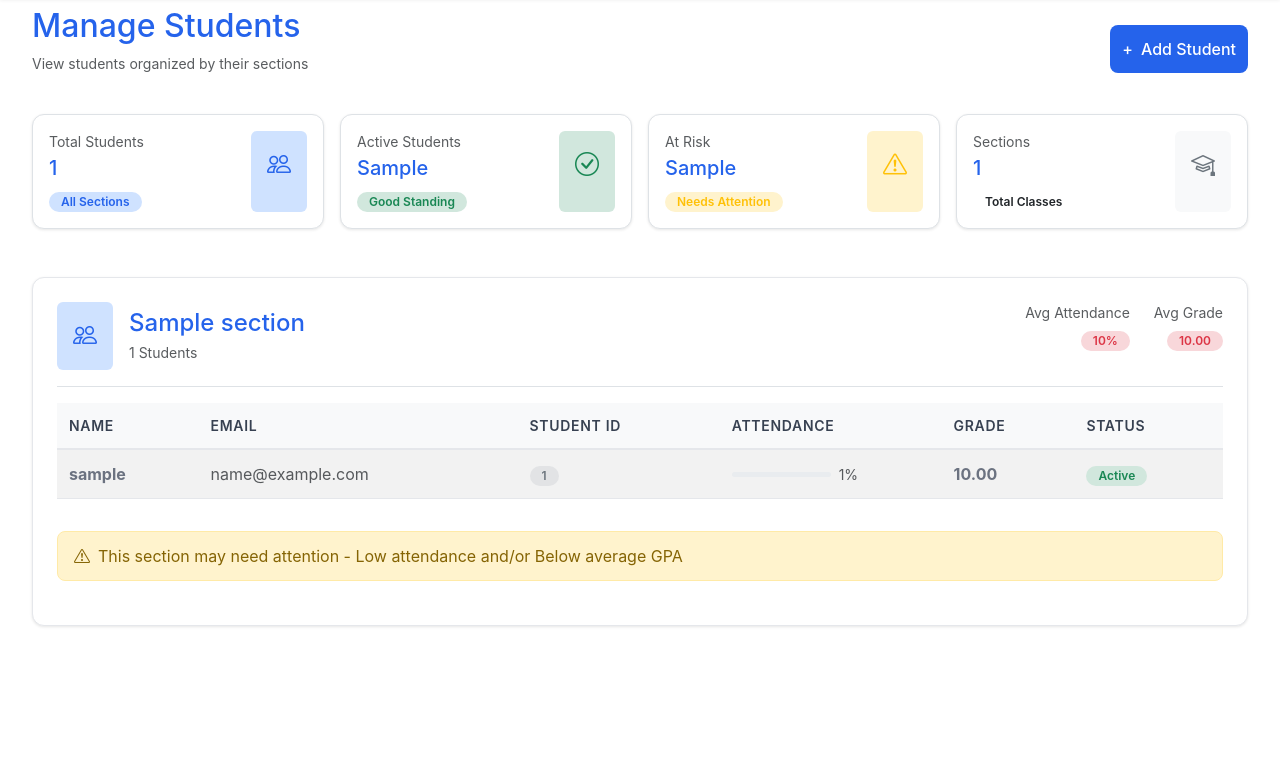
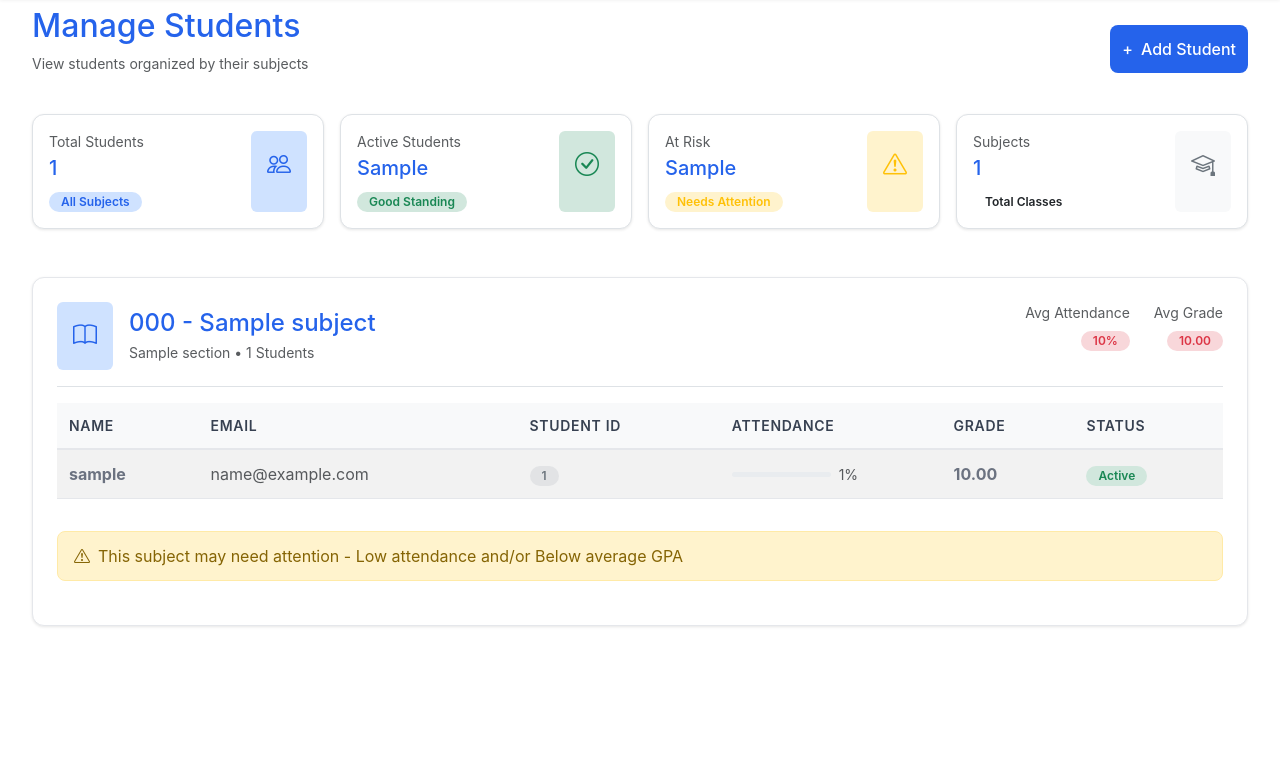
Before and after one commit to ramisys/ADS-EduLog, a Django app: template teachers/templates/teachers/students.html in a window 1280 px wide. Shown: the part 81-864 px from the top of the page. Run offline with Django 3.2, Linux system fonts and the light colour scheme; the template is opened without the code that fills it: most values are stand-ins (such as "Sample title", 1, 10 or a date in 2020).

Commit message:
Updated the students page organized by subjects instead of sections

```diff
--- a/teachers/templates/teachers/students.html
+++ b/teachers/templates/teachers/students.html
@@ -7,7 +7,7 @@
     <div class="d-flex justify-content-between align-items-center mb-4">
         <div>
             <h2 class="text-primary">Manage Students</h2>
-            <p class="text-muted small">View students organized by their sections</p>
+            <p class="text-muted small">View students organized by their subjects</p>
         </div>
         <button class="btn btn-primary d-flex align-items-center">
             <span class="me-2">+</span> Add Student
@@ -23,7 +23,7 @@
                     <div>
                         <p class="text-muted small mb-1">Total Students</p>
                         <h5 class="text-primary">{{ total_students }}</h5>
-                        <span class="badge bg-primary-subtle text-primary">All Sections</span>
+                        <span class="badge bg-primary-subtle text-primary">All Subjects</span>
                     </div>
                     <div class="bg-primary-subtle p-3 rounded">
                         <i class="bi bi-people fs-4 text-primary"></i>
@@ -66,8 +66,8 @@
             <div class="card p-3 border">
                 <div class="d-flex justify-content-between">
                     <div>
-                        <p class="text-muted small mb-1">Sections</p>
-                        <h5 class="text-primary">{{ total_sections }}</h5>
+                        <p class="text-muted small mb-1">Subjects</p>
+                        <h5 class="text-primary">{{ total_subjects }}</h5>
                         <span class="badge bg-purple-subtle text-dark">Total Classes</span>
                     </div>
                     <div class="bg-light p-3 rounded">
@@ -79,37 +79,37 @@
 
     </div>
 
-    <!-- Sections -->
-    {% if sections %}
-    {% for section_data in sections %}
+    <!-- Subjects -->
+    {% if subjects %}
+    {% for subject_data in subjects %}
     <div class="card p-4 mt-4">
 
-        <!-- Section Header -->
+        <!-- Subject Header -->
         <div class="d-flex justify-content-between pb-3 border-bottom mb-3">
             <div class="d-flex align-items-center gap-3">
                 <div class="bg-primary-subtle p-3 rounded">
-                    <i class="bi bi-people fs-4 text-primary"></i>
+                    <i class="bi bi-book fs-4 text-primary"></i>
                 </div>
                 <div>
-                    <h4 class="text-primary mb-1">{{ section_data.section.name }}</h4>
-                    <p class="text-muted small mb-0">{{ section_data.student_count }} Students</p>
+                    <h4 class="text-primary mb-1">{{ subject_data.subject.code }} - {{ subject_data.subject.name }}</h4>
+                    <p class="text-muted small mb-0">{{ subject_data.subject.section.name }} • {{ subject_data.student_count }} Students</p>
                 </div>
             </div>
 
             <div class="d-flex gap-4">
                 <div class="text-end">
                     <p class="text-muted small mb-1">Avg Attendance</p>
-                    <span class="badge {% if section_data.avg_attendance >= 80 %}bg-success-subtle text-success{% elif section_data.avg_attendance >= 70 %}bg-warning-subtle text-warning{% else %}bg-danger-subtle text-danger{% endif %}">{{ section_data.avg_attendance }}%</span>
+                    <span class="badge {% if subject_data.avg_attendance >= 80 %}bg-success-subtle text-success{% elif subject_data.avg_attendance >= 70 %}bg-warning-subtle text-warning{% else %}bg-danger-subtle text-danger{% endif %}">{{ subject_data.avg_attendance }}%</span>
                 </div>
                 <div class="text-end">
                     <p class="text-muted small mb-1">Avg Grade</p>
-                    <span class="badge {% if section_data.avg_gpa >= 80 %}bg-primary-subtle text-primary{% elif section_data.avg_gpa >= 70 %}bg-warning-subtle text-warning{% else %}bg-danger-subtle text-danger{% endif %}">{{ section_data.avg_gpa|floatformat:2 }}</span>
+                    <span class="badge {% if subject_data.avg_gpa >= 80 %}bg-primary-subtle text-primary{% elif subject_data.avg_gpa >= 70 %}bg-warning-subtle text-warning{% else %}bg-danger-subtle text-danger{% endif %}">{{ subject_data.avg_gpa|floatformat:2 }}</span>
                 </div>
             </div>
         </div>
 
         <!-- Students Table -->
-        {% if section_data.students %}
+        {% if subject_data.students %}
         <div class="table-responsive" style="max-height: 400px; overflow-y: auto;">
             <table class="table table-striped align-middle">
                 <thead class="table-light">
@@ -123,7 +123,7 @@
                     </tr>
                 </thead>
                 <tbody>
-                    {% for student_data in section_data.students %}
+                    {% for student_data in subject_data.students %}
                     <tr>
                         <td><strong>{{ student_data.student.user.get_full_name|default:student_data.student.user.username }}</strong></td>
                         <td class="text-muted">{{ student_data.student.user.email }}</td>
@@ -153,15 +153,15 @@
         </div>
         {% else %}
         <div class="text-center py-4">
-            <p class="text-muted">No students in this section</p>
+            <p class="text-muted">No students in this subject</p>
         </div>
         {% endif %}
 
         <!-- Warning Alert -->
-        {% if section_data.avg_attendance < 70 or section_data.avg_gpa < 70 %}
+        {% if subject_data.avg_attendance < 70 or subject_data.avg_gpa < 70 %}
         <div class="alert alert-warning mt-3 d-flex align-items-center gap-2">
             <i class="bi bi-exclamation-triangle"></i>
-            <span>This section may need attention - Low attendance and/or Below average GPA</span>
+            <span>This subject may need attention - Low attendance and/or Below average GPA</span>
         </div>
         {% endif %}
 
@@ -170,9 +170,9 @@
     {% else %}
     <div class="card p-4 mt-4">
         <div class="text-center py-5">
-            <i class="bi bi-people text-muted" style="font-size: 3rem;"></i>
-            <h5 class="text-muted mt-3">No sections assigned</h5>
-            <p class="text-muted small">You don't have any sections with students assigned yet.</p>
+            <i class="bi bi-book text-muted" style="font-size: 3rem;"></i>
+            <h5 class="text-muted mt-3">No subjects assigned</h5>
+            <p class="text-muted small">You don't have any subjects with students assigned yet.</p>
         </div>
     </div>
     {% endif %}
```
Also changed, not shown: teachers/views.py (+46 -42 lines).
